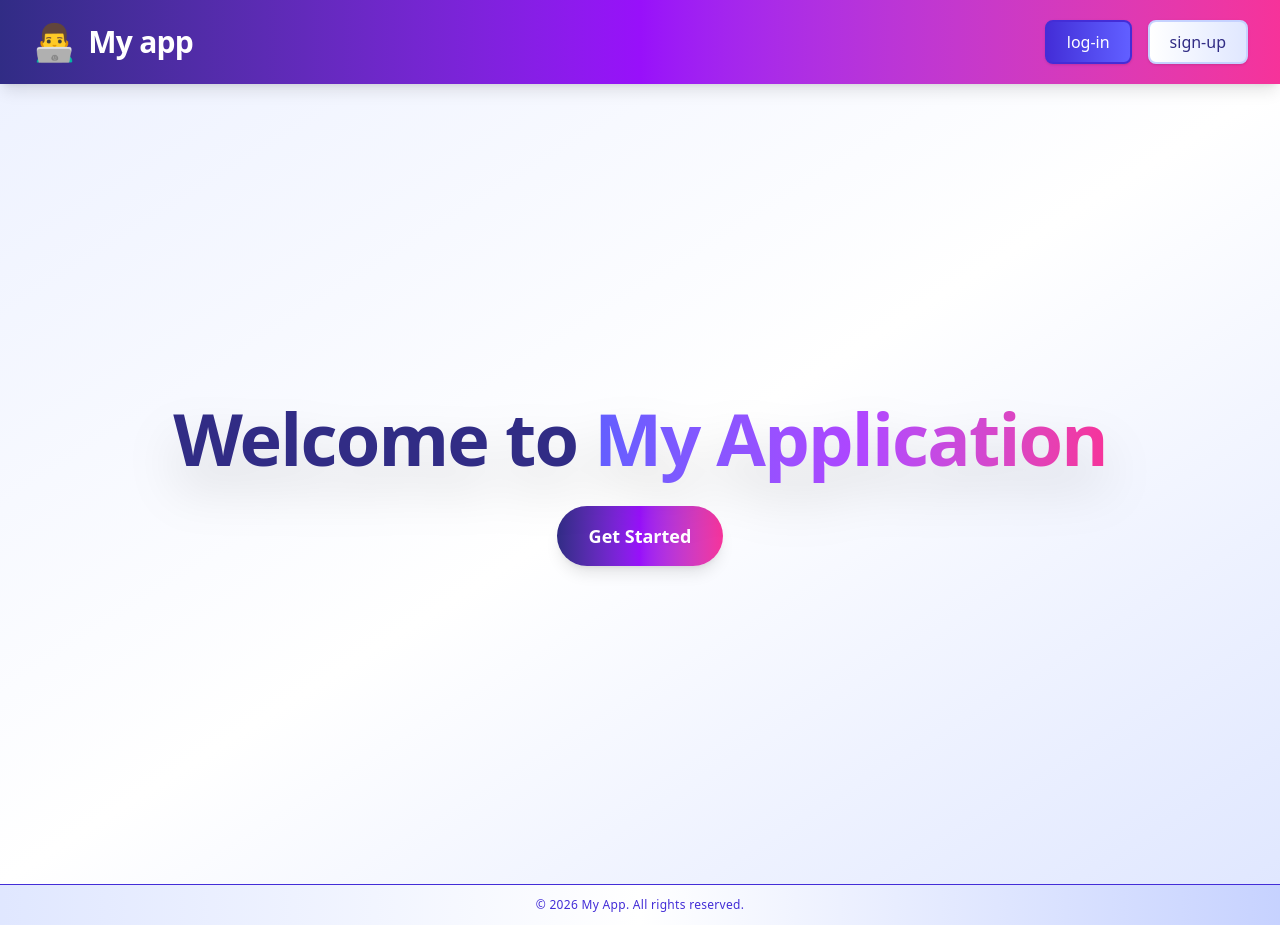
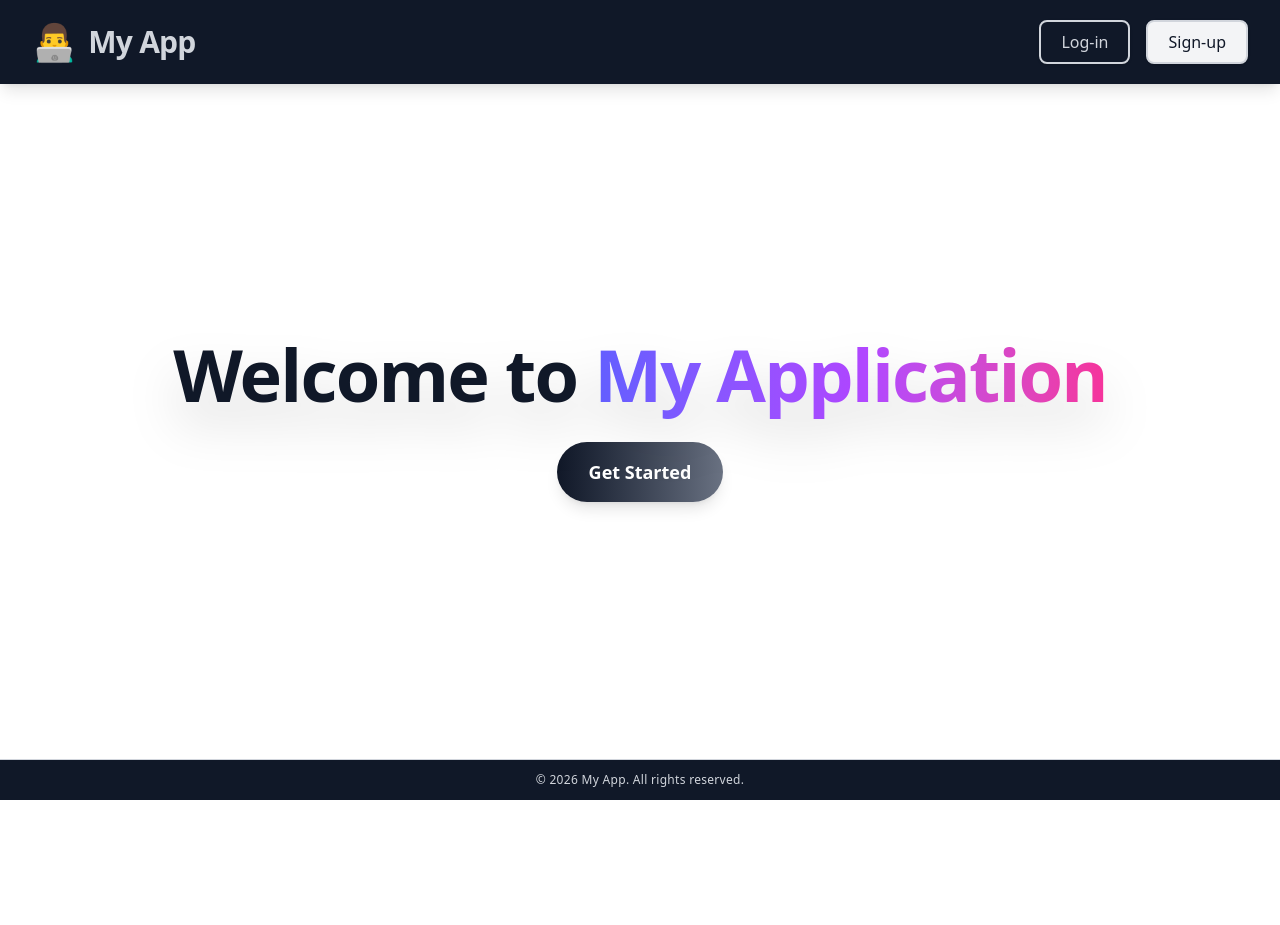
Before and after one commit to Yokesh-yoki/cms-project, a React (Vite) app in the folder client/: page / in a window 1280 px wide. After the commit the page ends 800 px from the top, so only its background shows below. Built offline with nearby package versions, Linux system fonts and the light colour scheme.

Commit message:
created authcontext

```diff
--- /dev/null
+++ b/client/src/context/AuthContext.jsx
@@ -0,0 +1,47 @@
+import React, { createContext, useState } from "react";
+import { useNavigate } from "react-router";
+import Swal from "sweetalert2";
+
+const AuthContext = createContext();
+function AuthProvider({ children }) {
+  const [userEmail, setUserEmail] = useState(null);
+  const [isAuth, setIsAuth] = useState(false);
+  const navigate = useNavigate();
+  function login(email, password) {
+    try {
+      setIsAuth(true);
+      navigate("/dashboard/intro");
+      Swal.fire({
+        title: "Success",
+        text: "Login successful!",
+        icon: "success",
+      });
+    } catch (error) {
+      Swal.fire({
+        title: "Error",
+        text: "Login failed. Please try again.",
+        icon: "error",
+      });
+    }
+  }
+  function logout() {
+    setIsAuth(false);
+    setUserEmail(null);
+    navigate("/login");
+    Swal.fire({
+      title: "Logged Out",
+      text: "You have been logged out successfully.",
+      icon: "info",
+    });
+  }
+  return (
+    <AuthContext.Provider
+      value={{ login, logout, isAuth, userEmail, setUserEmail }}
+    >
+      {children}
+    </AuthContext.Provider>
+  );
+}
+
+export { AuthProvider };
+export default AuthContext;
--- a/client/src/layouts/BasicLayouts.jsx
+++ b/client/src/layouts/BasicLayouts.jsx
@@ -5,34 +5,34 @@ import Login from "../pages/Login";
 function BasicLayouts() {
   return (
     <div className="min-h-screen flex flex-col bg-white">
-      <header className=" z-10 shadow-lg bg-gradient-to-r from-indigo-900 via-purple-600 to-pink-500 text-white py-5 flex flex-col sm:flex-row items-center justify-between px-8 ">
+      <header className=" z-10 shadow-lg bg-gray-900 text-gray-300 py-5 flex flex-col sm:flex-row items-center justify-between px-8 ">
         <div className="text-3xl font-bold flex items-center gap-3 tracking-tight">
           <span role="img" aria-label="notes" className="text-4xl">
             <Link to={"/"}>👨‍💻</Link>
           </span>
-          <span className="hover:text-indigo-300 transition-colors duration-200">
-            My app
+          <span className="hover:text-gray-50 transition-colors duration-200">
+            My App
           </span>
         </div>
         <div className="mt-4 sm:mt-0 flex gap-4">
           <Link
             to={"/login"}
-            className="bg-gradient-to-r from-indigo-700 to-indigo-500 hover:from-indigo-600 hover:to-indigo-400 border-2 border-indigo-700 text-white px-5 py-2 rounded-lg font-medium shadow transition-all duration-200"
+            className="bg-gray-900  border-2 border-gray-300 text-gray-300 px-5 py-2 rounded-lg font-medium shadow transition-all duration-200"
           >
-            log-in
+            Log-in
           </Link>
           <Link
             to={"/signup"}
-            className="bg-gradient-to-r from-white to-indigo-100 hover:from-indigo-50 hover:to-indigo-200 text-indigo-900 px-5 py-2 rounded-lg font-medium border-2 border-indigo-200 shadow transition-all duration-200"
+            className="bg-gray-100 text-gray-900 px-5 py-2 rounded-lg font-medium border-2 border-gray-300 shadow transition-all duration-200"
           >
-            sign-up
+            Sign-up
           </Link>
         </div>
       </header>
       <main className="flex-1">
         <Outlet />
       </main>
-      <footer className="bg-gradient-to-r from-indigo-100 via-white to-indigo-200 text-indigo-700 text-xs text-center border-t py-3 tracking-wide">
+      <footer className="bg-gray-900 text-gray-300 text-xs text-center border-t py-3 tracking-wide">
         © {new Date().getFullYear()} My App. All rights reserved.
       </footer>
     </div>
--- a/client/src/pages/Home.jsx
+++ b/client/src/pages/Home.jsx
@@ -1,15 +1,17 @@
 import React from "react";
 import { Link } from "react-router";
+import ReactPlayer from "react-player";
+import backgroundVideo from "../assets/bg.m3u8";
 
 export default function Home() {
   return (
     <>
-      <section className="flex flex-col items-center justify-center min-h-screen px-4 relative overflow-hidden bg-gradient-to-br from-indigo-50 via-white to-indigo-100">
+      <section className="flex flex-col items-center justify-center min-h-[84vh] px-4 relative overflow-hidden ">
         <div className="absolute top-0 left-0 w-96 h-96 bg-indigo-300 rounded-full mix-blend-multiply filter blur-3xl opacity-50 animate-pulse -z-10" />
         <div className="absolute bottom-0 right-0 w-96 h-96 bg-indigo-500 rounded-full mix-blend-multiply filter blur-3xl opacity-40 animate-pulse -z-10" />
         <div className="absolute top-1/2 left-1/2 w-72 h-72 bg-indigo-200 rounded-full mix-blend-multiply filter blur-2xl opacity-30 animate-pulse -z-10" />
 
-        <div className="text-indigo-900 text-5xl md:text-7xl font-extrabold mb-8 drop-shadow-2xl tracking-tight text-center transition-all duration-300">
+        <div className="text-gray-900 text-5xl md:text-7xl font-extrabold mb-8 drop-shadow-2xl tracking-tight text-center transition-all duration-300">
           Welcome to{" "}
           <span className="bg-gradient-to-r from-indigo-500 via-purple-500 to-pink-500 bg-clip-text text-transparent">
             My Application
@@ -18,7 +20,7 @@ export default function Home() {
 
         <Link
           to={"/login"}
-          className="bg-gradient-to-r from-indigo-900 via-purple-600 to-pink-500 hover:from-indigo-700 hover:to-pink-700 text-white px-8 py-4 rounded-full shadow-lg font-bold text-lg transition-transform duration-200 hover:scale-105 focus:outline-none focus:ring-4 focus:ring-indigo-300"
+          className="bg-gradient-to-r from-gray-900 via-white-600 to-gray-500 hover:from-gray-700 hover:to-white-700 text-white px-8 py-4 rounded-full shadow-lg font-bold text-lg transition-transform duration-200 hover:scale-105 focus:outline-none focus:ring-4 focus:ring-indigo-300"
         >
           Get Started
         </Link>
--- a/client/src/pages/Login.jsx
+++ b/client/src/pages/Login.jsx
@@ -1,39 +1,30 @@
-import React, { useState } from "react";
+import React, { useContext, useState } from "react";
 import { Link, Navigate, useNavigate } from "react-router";
 import Swal from "sweetalert2";
+import AuthContext from "../context/AuthContext";
 
-function Login(props) {
+function Login() {
   const [email, setEmail] = useState("");
   const [password, setPassword] = useState("");
-  const navigte = useNavigate();
+  const { login } = useContext(AuthContext);
   const HandleSubmit = (e) => {
     e.preventDefault();
-    // Here you would typically handle the login logic, e.g., API call
-    if (email && password) {
-      console.log("Login successful", { email, password });
-      navigte("/dashboard/intro");
-    } else {
-      Swal.fire({
-        title: "Error",
-        text: "Please enter valid credentials.",
-        icon: "error",
-      });
-    }
+    login(email);
   };
 
   return (
-    <div className="flex flex-col items-center justify-center min-h-[85vh] bg-gradient-to-br from-indigo-100 via-white to-indigo-200">
-      <div className="bg-white rounded-xl shadow-xl p-6 w-full max-w-sm border border-indigo-100">
-        <h1 className="text-3xl font-bold text-indigo-900 mb-2 text-center">
+    <div className="flex flex-col items-center justify-center min-h-[84vh] bg-gradient-to-br from-gray-100 via-white to-gray-200">
+      <div className="bg-white rounded-xl shadow-xl p-6 w-full max-w-sm border border-gray-200">
+        <h1 className="text-3xl font-bold text-gray-900 mb-2 text-center">
           Login
         </h1>
-        <h2 className="text-lg font-medium text-indigo-700 mb-1 text-center">
+        <h2 className="text-lg font-medium text-gray-700 mb-1 text-center">
           Welcome Back!
         </h2>
         <form onSubmit={HandleSubmit} className="w-full space-y-4">
           <div>
             <label
-              className="block text-indigo-700 font-medium mb-1"
+              className="block text-gray-700 font-medium mb-1"
               htmlFor="email"
             >
               Email
@@ -44,13 +35,13 @@ function Login(props) {
               placeholder="you@example.com"
               value={email}
               onChange={(e) => setEmail(e.target.value)}
-              className="p-2 border border-indigo-200 rounded w-full focus:outline-none focus:ring-2 focus:ring-indigo-400 transition"
+              className="p-2 border border-gray-200 rounded w-full focus:outline-none focus:ring-2 focus:ring-gray-400 transition"
               autoComplete="username"
             />
           </div>
           <div>
             <label
-              className="block text-indigo-700 font-medium mb-1"
+              className="block text-gray-700 font-medium mb-1"
               htmlFor="password"
             >
               Password
@@ -61,13 +52,13 @@ function Login(props) {
               placeholder="••••••••"
               value={password}
               onChange={(e) => setPassword(e.target.value)}
-              className="p-2 border border-indigo-200 rounded w-full focus:outline-none focus:ring-2 focus:ring-indigo-400 transition"
+              className="p-2 border border-gray-200 rounded w-full focus:outline-none focus:ring-2 focus:ring-gray-400 transition"
               autoComplete="current-password"
             />
           </div>
           <button
             type="submit"
-            className="px-4 py-2 bg-indigo-700 text-white rounded shadow hover:bg-indigo-800 transition font-semibold w-full text-base"
+            className="px-4 py-2 bg-gray-700 text-white rounded shadow hover:bg-gray-800 transition font-semibold w-full text-base"
           >
             Login
           </button>
--- a/client/src/routes/AppRoutes.jsx
+++ b/client/src/routes/AppRoutes.jsx
@@ -8,6 +8,8 @@ import Signup from "../pages/Signup";
 import DashboardLayouts from "../layouts/DashboardLayouts";
 import Intro from "../pages/Dashboard/Intro";
 import TodoList from "../pages/Dashboard/TodoList";
+import { AuthProvider } from "../context/AuthContext";
+import PrivateRoutes from "./PrivateRoutes";
 
 function AppRoutes() {
   return (
@@ -18,7 +20,14 @@ function AppRoutes() {
         <Route path="/signup" element={<Signup />} />
       </Route>
 
-      <Route path="/dashboard" element={<DashboardLayouts />}>
+      <Route
+        path="/dashboard"
+        element={
+          <PrivateRoutes>
+            <DashboardLayouts />
+          </PrivateRoutes>
+        }
+      >
         <Route path="/dashboard/intro" element={<Intro />} />
         <Route path="/dashboard/todolist" element={<TodoList />} />
       </Route>
--- /dev/null
+++ b/client/src/routes/PrivateRoutes.jsx
@@ -0,0 +1,16 @@
+import React, { useContext, useEffect } from "react";
+import { useNavigate } from "react-router";
+import AuthContext from "../context/AuthContext";
+
+function PrivateRoutes({ children }) {
+  const { isAuth } = useContext(AuthContext);
+  const navigate = useNavigate();
+  useEffect(() => {
+    if (!isAuth) {
+      navigate("/login");
+    }
+  }, [isAuth, navigate]);
+  return children;
+}
+
+export default PrivateRoutes;
```
